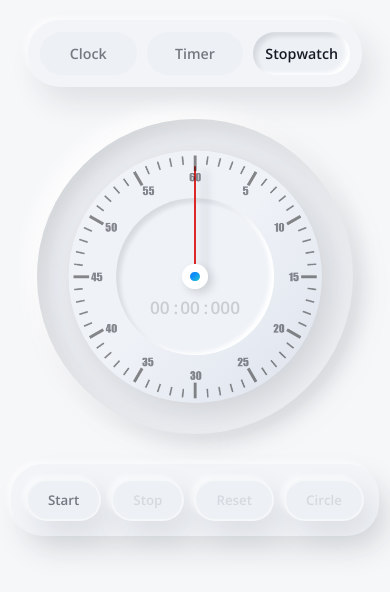
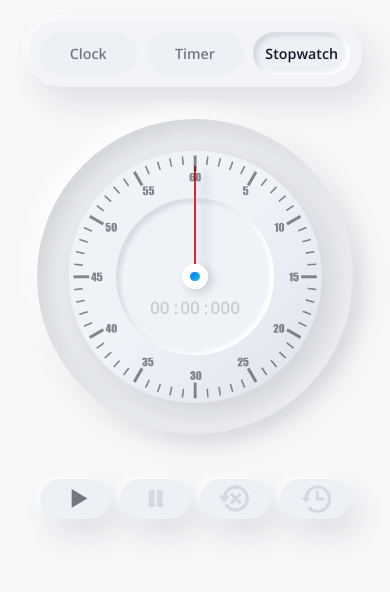
Before and after one commit to b3m3/clock-timer-stopwatch, a plain HTML site: page index.html in a window 390 px wide. Both pictures are taken after a click on the button "Stopwatch". Drawn offline with nearby package versions, Linux system fonts and the light colour scheme; files whose address does not match are found by name.

Commit message:
change buttons

```diff
--- a/css/style.css
+++ b/css/style.css
@@ -1,4 +1,5 @@
 @import url('https://fonts.googleapis.com/css2?family=Open+Sans:wght@600&display=swap');
+@import url('./icon-font.css');
 
 /* scrollbar */
 body::-webkit-scrollbar {
@@ -36,7 +37,7 @@ button {cursor: pointer;border: none;background: none;}
     inset 8px 8px 20px rgba(22, 25, 36, 0.15);
   --shadow-i-4: inset -4px -2px 4px #FFFFFF, inset 4px 4px 4px rgba(22, 25, 36, 0.1);
   --shadow-i-4-op: inset -4px -2px 4px #FFFFFF, inset 4px 4px 4px rgba(22, 25, 36, 0.015);
-  --shadow-4: -4px -4px 4px rgba(255, 255, 255, 0.5), 10px 15px 30px rgba(22, 25, 36, 0.1)
+  --shadow-4: -4px -4px 4px rgba(255, 255, 255, 0.5), 10px 15px 30px rgba(22, 25, 36, 0.1);
 }
 
 /* keyframes */
@@ -223,30 +224,29 @@ section.active {
 
 .buttons-body {
   display: flex;
-  background: var(--gray-100);
-  box-shadow: var(--shadow-4);
-  border-radius: 2rem;
-  padding: .5rem .75rem;
   gap: .625rem;
 }
 
 .buttons-body button {
   user-select: none;
-  padding: .625rem 1.25rem;
-  background: var(--gray-50);
+  display: flex;
+  justify-content: center;
+  align-items: center;
+  height: 3.125rem;
+  width: 6.25rem;
   background: #edf0f5;
   box-shadow: var(--shadow-4);
   color: rgba(22, 26, 37, .1);
   border-radius: 2rem;
-  border: 2px solid var(--gray-50);
-  transition: .3s;
   cursor: auto;
   pointer-events: none;
+  transition: .1s;
 }
 
-@media (any-hover: hover) {
-  .buttons-body button:hover {
-    box-shadow: inset -2px -2px 2px #fff, inset 2px 2px 2px rgba(22, 25, 36, 0.1);
+@media screen and (max-width: 475px) {
+  .buttons-body button {
+    height: 40px;
+    width: 70px;
   }
 }
 
@@ -254,6 +254,10 @@ section.active {
   cursor: pointer;
   pointer-events: all;
   color: var(--gray-800);
+}
+
+.buttons-body button:active {
+  transform: scale(1.05);
 }
 
 .buttons-body button.hidden {
--- a/index.html
+++ b/index.html
@@ -100,9 +100,15 @@
       <!--Buttons-->
       <div class="buttons-wrapp">
         <div class="buttons-body">
-          <button class="timer-cancel">Cancel</button>
-          <button class="timer-start">Start</button>
-          <button class="timer-pause hidden">Pause</button>
+          <button class="timer-cancel hidden">
+            <i class="icon-back"></i>
+          </button>
+          <button class="timer-start">
+            <i class="icon-play"></i>
+          </button>
+          <button class="timer-pause hidden">
+            <i class="icon-paused"></i>
+          </button>
         </div>
       </div>
     </section>
@@ -123,10 +129,18 @@
 
       <div class="buttons-wrapp">
         <div class="buttons-body">
-          <button class="stopwatch-start active">Start</button>
-          <button class="stopwatch-stop">Stop</button>
-          <button class="stopwatch-reset">Reset</button>
-          <button class="stopwatch-circle">Circle</button>
+          <button class="stopwatch-start active">
+            <i class="icon-play"></i>
+          </button>
+          <button class="stopwatch-stop">
+            <i class="icon-paused"></i>
+          </button>
+          <button class="stopwatch-reset">
+            <i class="icon-reset"></i>
+          </button>
+          <button class="stopwatch-circle">
+            <i class="icon-time"></i>
+          </button>
         </div>
       </div>
 
--- a/js/index.js
+++ b/js/index.js
@@ -82,6 +82,7 @@ document.addEventListener('DOMContentLoaded', () => {
     timerPauseBtn.classList.add('active');
     timerStartBtn.classList.add('hidden');
     timerPauseBtn.classList.remove('hidden');
+    timerCancelBtn.classList.remove('hidden');
     timerFirst.classList.remove('active');
 
     signal.muted = false;
@@ -111,6 +112,7 @@ document.addEventListener('DOMContentLoaded', () => {
     timerStartBtn.classList.remove('hidden');
     timerNext.classList.remove('active');
     timerCancelBtn.classList.remove('active');
+    timerCancelBtn.classList.add('hidden');
     timerPauseBtn.classList.remove('pause');
     bell.classList.remove('active');
     timerNext.classList.remove('scale');
```
